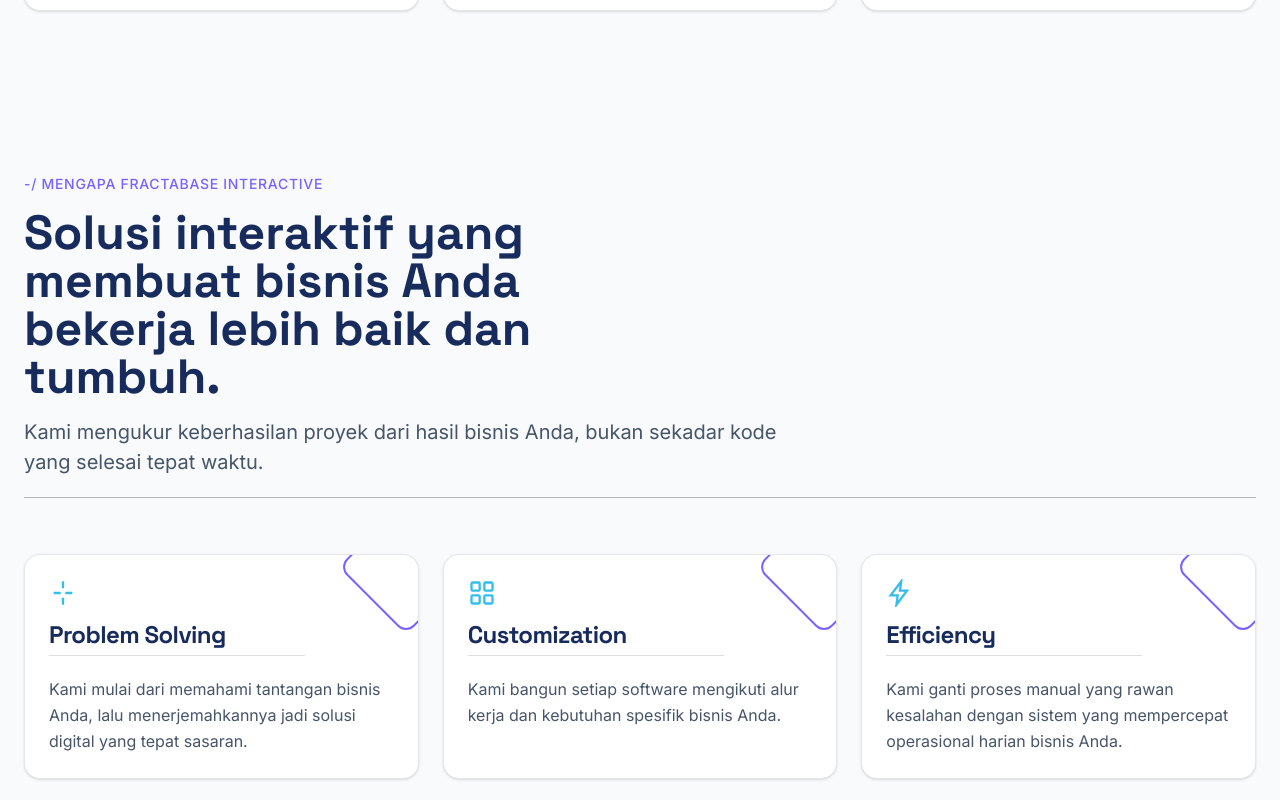
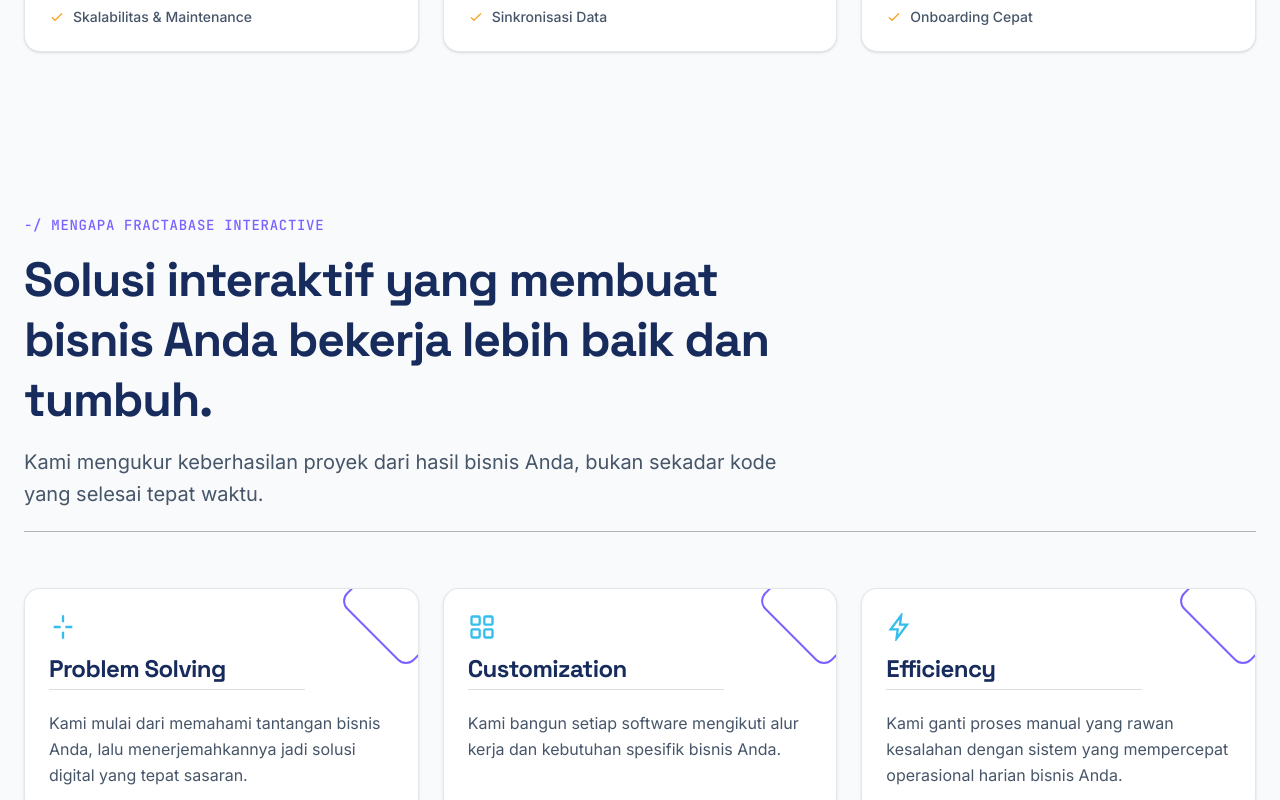
Before and after one commit to fractabase/company-profile, a React (Vite) app: page / in a window 1280 px wide. Shown: the part 2000-2800 px from the top of the page. Built offline with nearby package versions, Linux system fonts and the light colour scheme.

Commit message:
style(heading): update tagline font and paragraph spacing
Updated the Heading component to use `font-mono` for the tagline span and adjusted paragraph line
height to improve typography consistency and readability

```diff
--- a/src/components/common/Heading.jsx
+++ b/src/components/common/Heading.jsx
@@ -8,7 +8,7 @@
   paragraph = "",
 }) => {
   const tagline = hasTagline ? (
-    <span className="text-secondary text-sm font-medium tracking-wider uppercase">{taglineText}</span>
+    <span className="text-secondary text-sm font-medium font-mono tracking-wider uppercase">{taglineText}</span>
   ) : (
     <></>
   );
@@ -19,8 +19,12 @@
         className={`mb-8 lg:mb-14 border-b border-line-strong ${align === "center" ? "text-center" : "text-left"}`}
       >
         {tagline}
-        <h2 className={`mb-4 text-2xl md:text-4xl lg:text-5xl text-primary-color font-bold ${titleClass}`}>{title}</h2>
-        <p className={`mb-5 text-lg lg:text-xl text-secondary-color leading-normal ${paragraphClass}`}>{paragraph}</p>
+        <h2
+          className={`mb-4 text-2xl md:text-4xl lg:text-5xl text-primary-color font-bold tracking-tight leading-tight ${align === "left" ? "max-w-3xl" : ""} ${titleClass}`}
+        >
+          {title}
+        </h2>
+        <p className={`mb-5 text-lg lg:text-xl text-secondary-color leading-relaxed ${paragraphClass}`}>{paragraph}</p>
       </header>
     </>
   );
```
